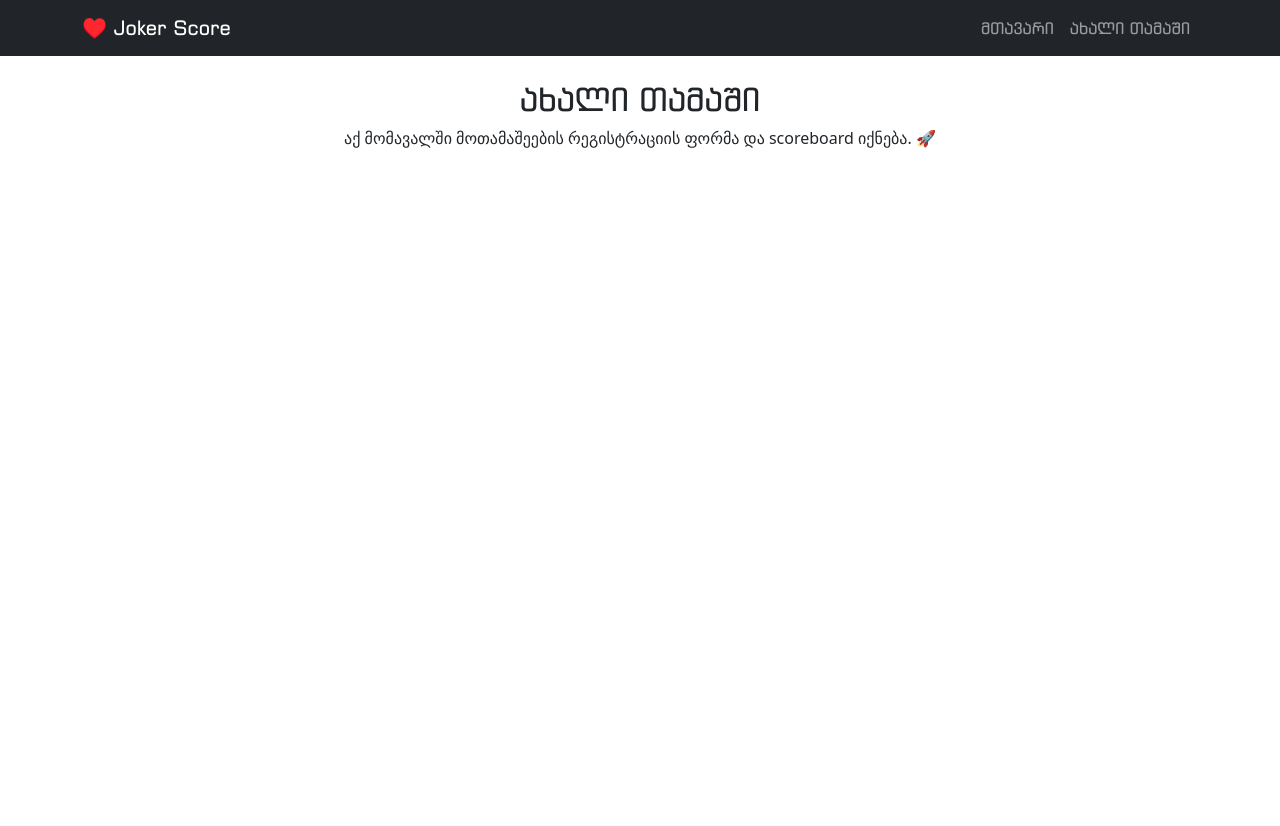
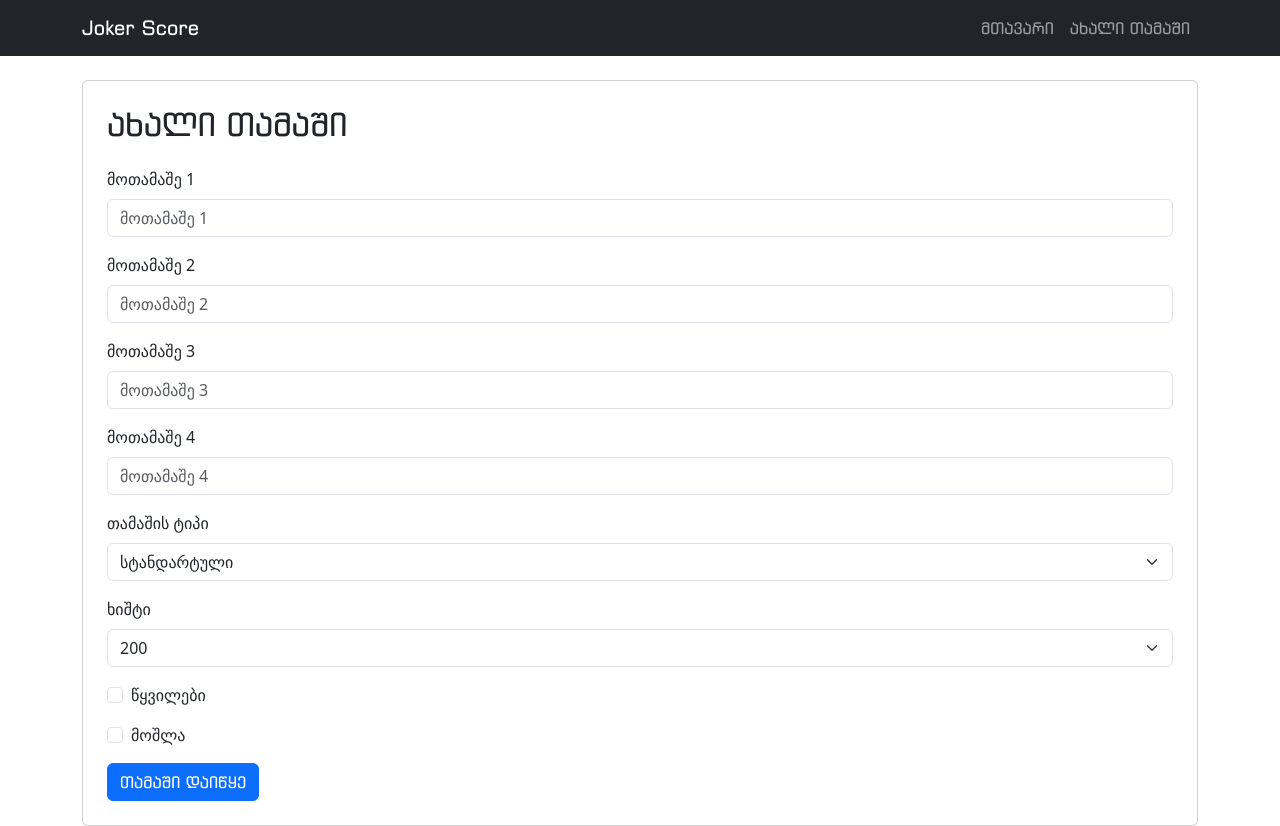
Before and after one commit to VasilNadiradze/Joker-Score, a React (Vite) app: page /new in a window 1280 px wide. Before the commit the page ends 800 px from the top, so only its background shows below. Built offline with nearby package versions, Linux system fonts and the light colour scheme.

Commit message:
- თამაშის კონფიგურაციის ფორმის დასაწყისი

```diff
--- a/src/components/AppNavbar.tsx
+++ b/src/components/AppNavbar.tsx
@@ -6,7 +6,7 @@ export default function AppNavbar() {
     <Navbar bg="dark" variant="dark" expand="lg">
       <Container>
         <Navbar.Brand as={Link} to="/">
-          ♥️ Joker Score
+          Joker Score
         </Navbar.Brand>
         <Navbar.Toggle aria-controls="basic-navbar-nav" />
         <Navbar.Collapse id="basic-navbar-nav">
--- a/src/pages/NewGame.tsx
+++ b/src/pages/NewGame.tsx
@@ -1,10 +1,113 @@
-export default function NewGame() {
+import React, { useState } from "react";
+import { Form, Button, Row, Col, Card } from "react-bootstrap";
+
+type GameType = "standard" | "nine";
+type MissPenalty = "200" | "500" | "200/500" | "x100";
+
+const NewGame: React.FC = () => {
+  // მოთამაშეები
+  const [players, setPlayers] = useState(["", "", "", ""]);
+
+  // თამაშის ტიპი
+  const [gameType, setGameType] = useState<GameType>("standard");
+
+  // ხიშტი
+  const [missPenalty, setMissPenalty] = useState<MissPenalty>("200");
+
+  // checkbox-ები
+  const [pairs, setPairs] = useState(false);
+  const [erasure, setErasure] = useState(false);
+
+  // მოთამაშის სახელის ცვლილება
+  const handlePlayerChange = (index: number, value: string) => {
+    const copy = [...players];
+    copy[index] = value;
+    setPlayers(copy);
+  };
+
+  // ფორმის გაგზავნა
+  const handleSubmit = (e: React.FormEvent) => {
+    e.preventDefault();
+    console.log({
+      players,
+      gameType,
+      missPenalty,
+      pairs,
+      erasure,
+    });
+    // შემდეგ ეტაპზე აქ შეგვიძლია ცხრილის გენერაცია
+  };
+
   return (
-    <div className="text-center">
-      <h2>ახალი თამაში</h2>
-      <p>
-        აქ მომავალში მოთამაშეების რეგისტრაციის ფორმა და scoreboard იქნება. 🚀
-      </p>
-    </div>
+    <Card className="p-4">
+      <h2 className="mb-4">ახალი თამაში</h2>
+      <Form onSubmit={handleSubmit}>
+        {/* მოთამაშეები */}
+        {players.map((player, idx) => (
+          <Form.Group className="mb-3" key={idx}>
+            <Form.Label>მოთამაშე {idx + 1}</Form.Label>
+            <Form.Control
+              type="text"
+              placeholder={`მოთამაშე ${idx + 1}`}
+              value={player}
+              onChange={(e) => handlePlayerChange(idx, e.target.value)}
+              required
+            />
+          </Form.Group>
+        ))}
+
+        {/* თამაშის ტიპი */}
+        <Form.Group className="mb-3">
+          <Form.Label>თამაშის ტიპი</Form.Label>
+          <Form.Select
+            value={gameType}
+            onChange={(e) => setGameType(e.target.value as GameType)}
+          >
+            <option value="standard">სტანდარტული</option>
+            <option value="nine">ცხრიანები</option>
+          </Form.Select>
+        </Form.Group>
+
+        {/* ხიშტი */}
+        <Form.Group className="mb-3">
+          <Form.Label>ხიშტი</Form.Label>
+          <Form.Select
+            value={missPenalty}
+            onChange={(e) => setMissPenalty(e.target.value as MissPenalty)}
+          >
+            <option value="200">200</option>
+            <option value="500">500</option>
+            <option value="200/500">200 / 500</option>
+            <option value="x100">x100</option>
+          </Form.Select>
+        </Form.Group>
+
+        {/* წყვილები checkbox */}
+        <Form.Group className="mb-3">
+          <Form.Check
+            type="checkbox"
+            label="წყვილები"
+            checked={pairs}
+            onChange={(e) => setPairs(e.target.checked)}
+          />
+        </Form.Group>
+
+        {/* მოშლა checkbox */}
+        <Form.Group className="mb-3">
+          <Form.Check
+            type="checkbox"
+            label="მოშლა"
+            checked={erasure}
+            onChange={(e) => setErasure(e.target.checked)}
+          />
+        </Form.Group>
+
+        <Button type="submit" variant="primary">
+          თამაში დაიწყე
+        </Button>
+      </Form>
+    </Card>
   );
-}
+};
+
+export default NewGame;
```
